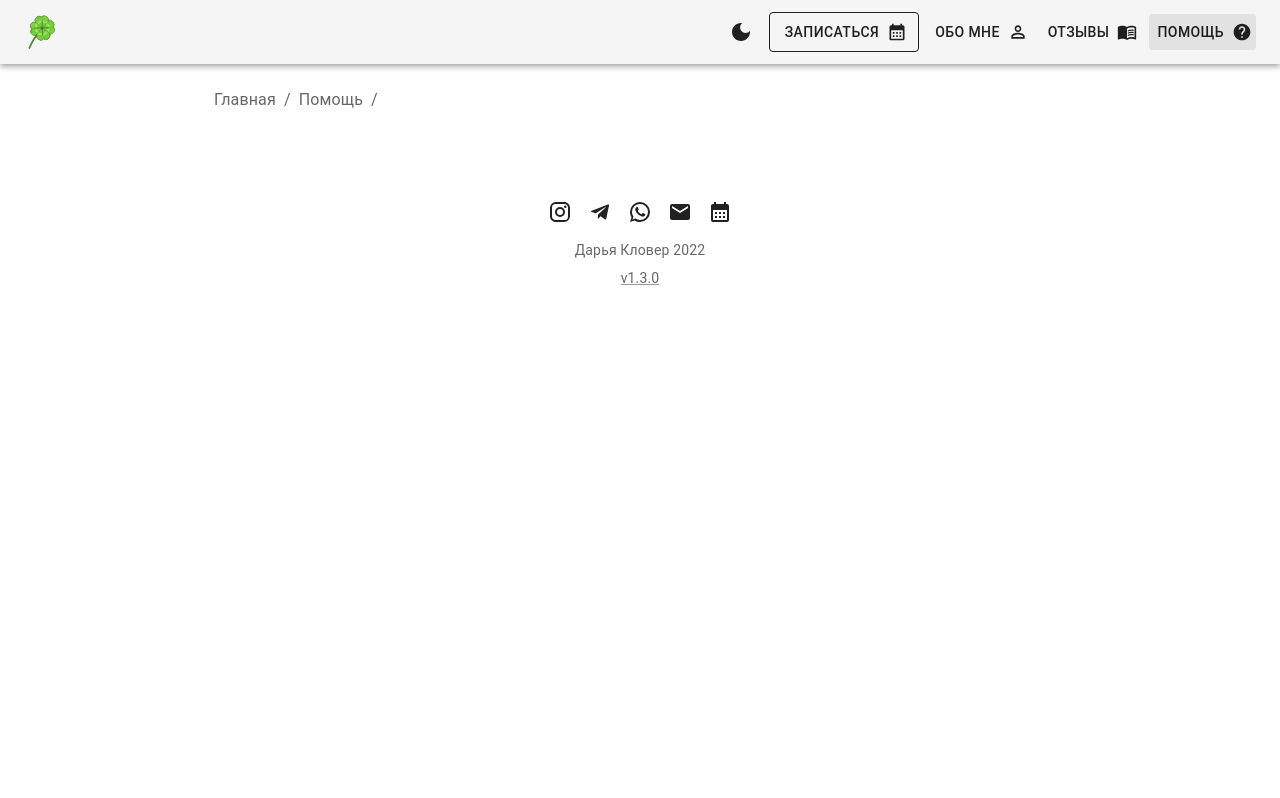
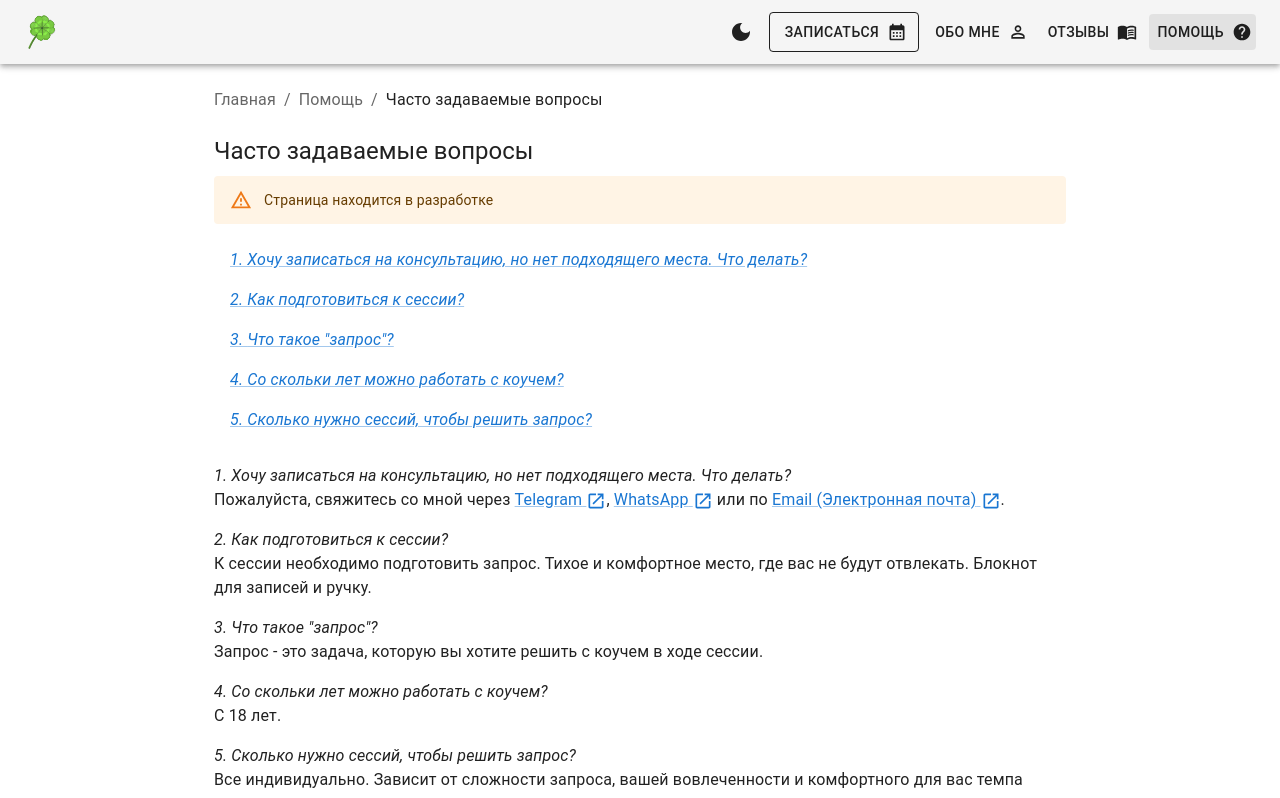
Before and after one commit to SiarheiBobryk/dariaklover, a React (Create React App) app: page /help/faq in a window 1280 px wide. Shown: the top 798 px of the page. Built offline with nearby package versions, Linux system fonts and the light colour scheme; a web font is replaced by a local one.

Commit message:
feat: the FAQ page

```diff
--- a/src/components/Breadcrumbs/Breadcrumbs.tsx
+++ b/src/components/Breadcrumbs/Breadcrumbs.tsx
@@ -31,6 +31,7 @@ interface LinkRouterProps extends LinkProps {
   replace?: boolean;
 }
 
+// TODO: Make a separate component from it
 function LinkRouter(props: LinkRouterProps) {
   return (
     <Link
--- a/src/pages/Faq/Faq.tsx
+++ b/src/pages/Faq/Faq.tsx
@@ -1,9 +1,68 @@
 import * as React from 'react';
 import { Helmet } from 'react-helmet';
 
+import Alert from '@mui/material/Alert';
+import Box from '@mui/material/Box';
+import Link from '@mui/material/Link';
+import List from '@mui/material/List';
+import ListItem from '@mui/material/ListItem';
+import Typography from '@mui/material/Typography';
+
+import faqMetaData from './faqMetaData';
 import Heading from '../../components/Heading';
-import faqMetaData from './faqMetaData';
+import LinkEmail from '../../components/LinkEmail';
+import LinkSocial from '../../components/LinkSocial';
+import Paragraph from '../../components/Paragraph';
 
+export interface FaqData {
+  question: string;
+  answer: string | React.ReactNode;
+  id: string;
+}
+
+export const faq: Array<FaqData> = [
+  {
+    question: 'Хочу записаться на консультацию, но нет подходящего места. Что делать?',
+    answer: (
+      <>
+        {/* eslint-disable-next-line max-len */}
+        Пожалуйста, свяжитесь со мной через <LinkSocial social="telegram" />, <LinkSocial social="whatsapp" /> или по{' '}
+        <LinkEmail />.
+      </>
+    ),
+    id: 'no-slots',
+  },
+  {
+    question: 'Как подготовиться к сессии?',
+    answer:
+      // eslint-disable-next-line max-len
+      'К сессии необходимо подготовить запрос. Тихое и комфортное место, где вас не будут отвлекать. Блокнот для записей и ручку.',
+    id: 'how-to-prepare',
+  },
+  {
+    question: 'Что такое "запрос"?',
+    answer: 'Запрос - это задача, которую вы хотите решить с коучем в ходе сессии.',
+    id: 'what-is-request',
+  },
+  {
+    question: 'Со скольки лет можно работать с коучем?',
+    answer: 'С 18 лет.',
+    id: 'age-restrictions',
+  },
+  {
+    question: 'Сколько нужно сессий, чтобы решить запрос?',
+    answer:
+      // eslint-disable-next-line max-len
+      'Все индивидуально. Зависит от сложности запроса, вашей вовлеченности и комфортного для вас темпа решения задачи.',
+    id: 'sessions-amount-required',
+  },
+];
+
+function indexToNumber(index: number): number {
+  return index + 1;
+}
+
+// TODO: Setup the proper scroll behavior here
 function Faq() {
   return (
     <>
@@ -11,7 +70,32 @@ function Faq() {
         <title>{faqMetaData.title}</title>
       </Helmet>
       <Heading>{faqMetaData.heading}</Heading>
-      {/* TODO: Make a separate components for every messager */}
+      <Alert severity="warning">Страница находится в разработке</Alert>
+      <List>
+        {faq.map(function mapFaq(faqData: FaqData, index: number) {
+          const { question, id } = faqData;
+          return (
+            <ListItem key={id}>
+              <Link href={`#${id}`}>
+                <Typography component="h3" sx={{ fontStyle: 'italic' }}>
+                  {indexToNumber(index)}. {question}
+                </Typography>
+              </Link>
+            </ListItem>
+          );
+        })}
+      </List>
+      {faq.map(function mapFaq(faqData: FaqData, index: number) {
+        const { question, answer, id } = faqData;
+        return (
+          <Box id={id} component="section" key={id} sx={{ marginY: 2 }}>
+            <Typography component="h3" sx={{ fontStyle: 'italic' }}>
+              {indexToNumber(index)}. {question}
+            </Typography>
+            <Paragraph>{answer}</Paragraph>
+          </Box>
+        );
+      })}
     </>
   );
 }
--- a/src/pages/Faq/faqMetaData.ts
+++ b/src/pages/Faq/faqMetaData.ts
@@ -7,7 +7,7 @@ export interface FaqMetaData {
 const howToBookMetaData: FaqMetaData = {
   title: 'Часто задаваемые вопросы',
   heading: 'Часто задаваемые вопросы',
-  path: '/faq',
+  path: '/help/faq',
 };
 
 export default howToBookMetaData;
```
Also changed, not shown: 1 other file (tests, documents, lock files or other folders).
